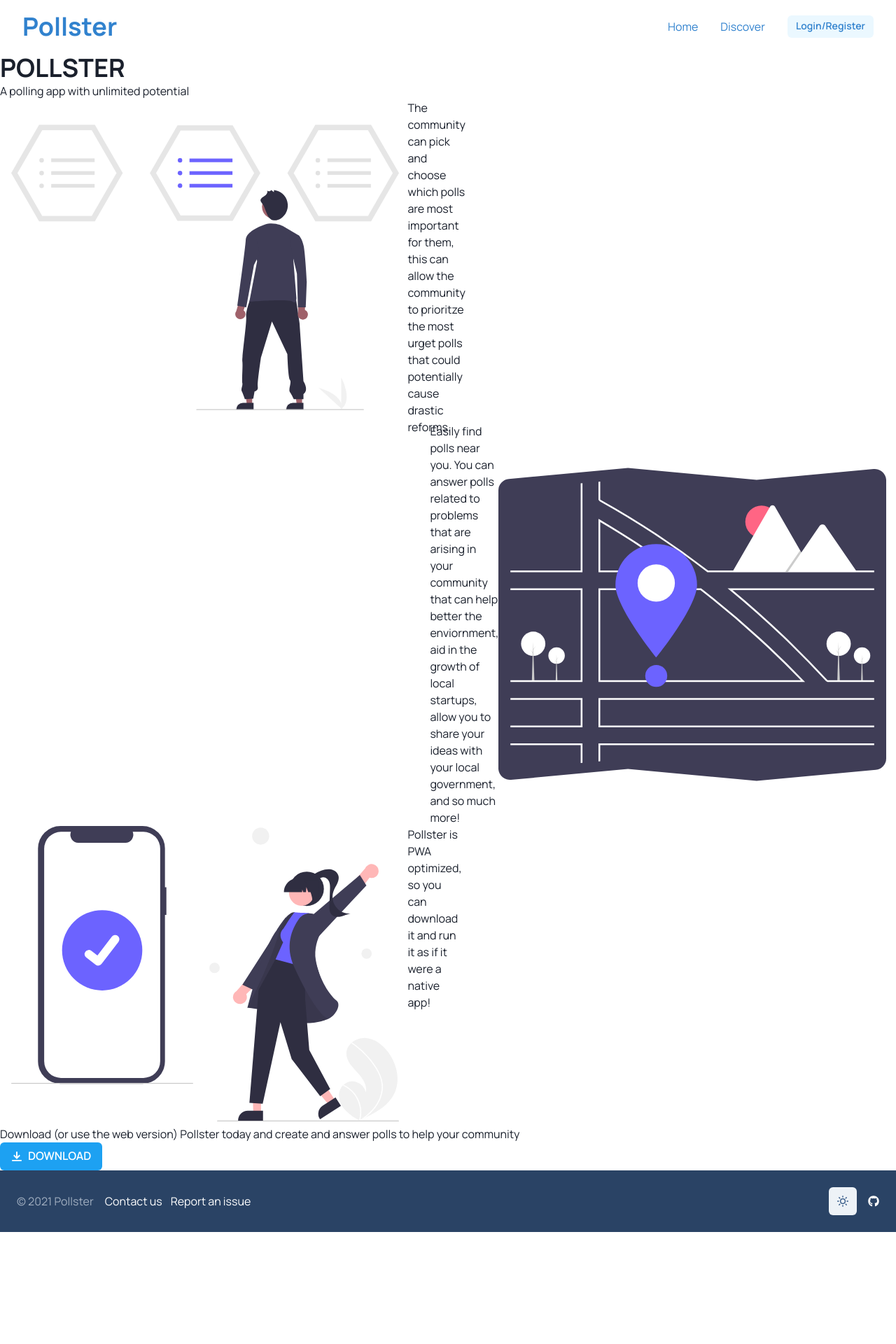
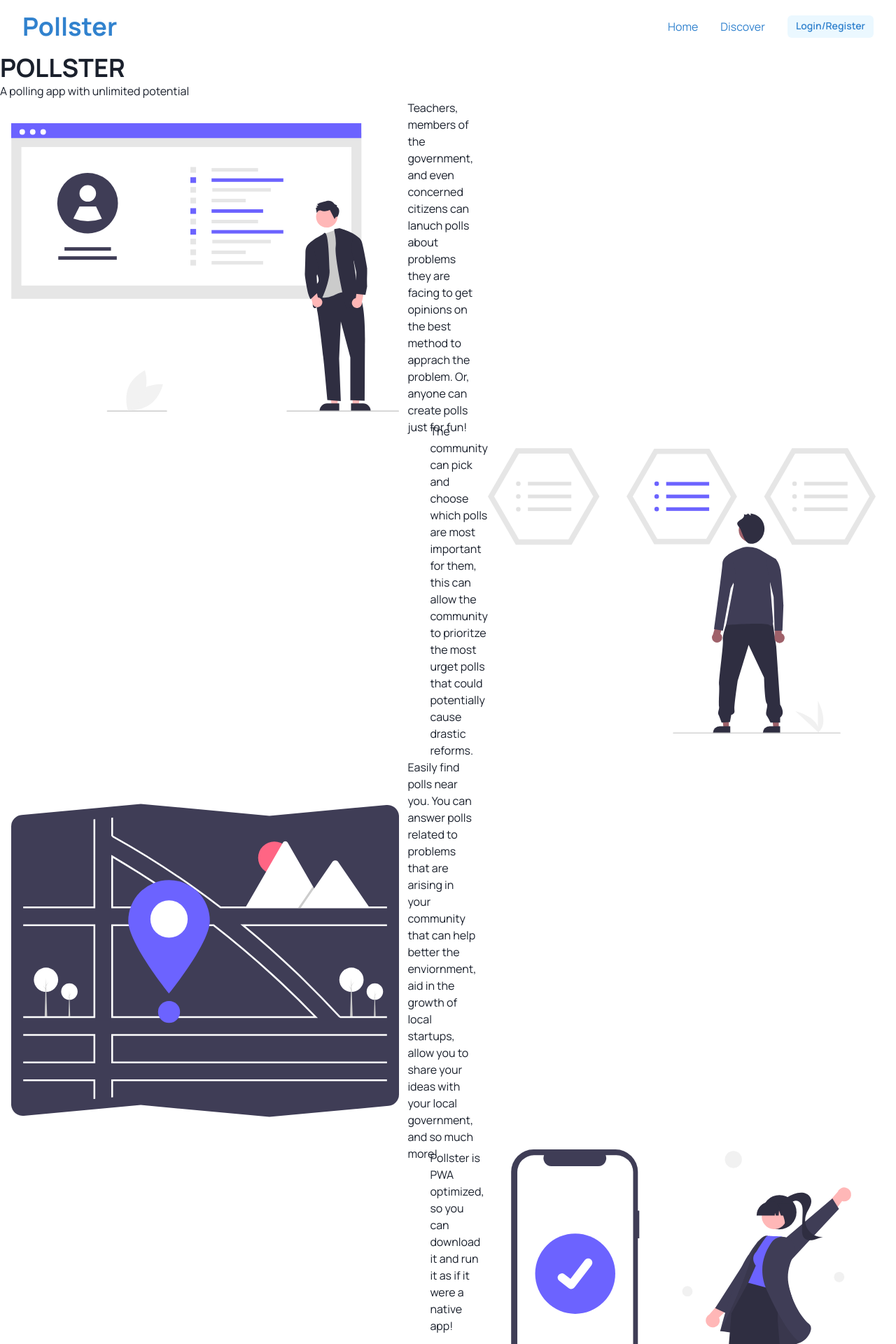
Before and after one commit to tinuh/pollster, a React (Create React App) app: page / in a window 1280 px wide. Shown: the top 1920 px of the page at 70% size. Before the commit the page ends 1760 px from the top, so only its background shows below. Built offline with nearby package versions, Linux system fonts and the light colour scheme; no server answers.

Commit message:
idk how to style this but added all the content

```diff
--- a/src/pages/homePage.jsx
+++ b/src/pages/homePage.jsx
@@ -8,13 +8,20 @@ export default function homePage(){
             <Heading>POLLSTER</Heading>
             <Text>A polling app with unlimited potential</Text>
             <Container align="center" display="inline-flex">
-                <img src='/hompagesvg/options.svg' alt="options" w="20%" h="20%" /> <Text ml="1vw" align="left">The community can pick and choose which polls are most important for them, this can allow the community to prioritze the most urget polls that could potentially cause drastic reforms. </Text>
+                <img src='/hompagesvg/create.svg' alt="create" w="20%" h="20%" />
+                <Text ml="1vw" align="left">Teachers, members of the government, and even concerned citizens can lanuch polls about problems they are facing to get opinions on the best method to apprach the problem. Or, anyone can create polls just for fun! </Text>
             </Container>
             <Container align="center" display="inline-flex">
-                <Text ml="1vw" align="left">Easily find polls near you. You can answer polls related to problems that are arising in your community that can help better the enviornment, aid in the growth of local startups, allow you to share your ideas with your local government, and so much more! </Text> <img src='/hompagesvg/map.svg' alt="map" w="20%" h="20%" />
+                <Text ml="1vw" align="left">The community can pick and choose which polls are most important for them, this can allow the community to prioritze the most urget polls that could potentially cause drastic reforms. </Text>
+                <img src='/hompagesvg/options.svg' alt="options" w="20%" h="20%" />
             </Container>
             <Container align="center" display="inline-flex">
-                <img src='/hompagesvg/pwa.svg' alt="pwa" w="20%" h="20%" /> <Text ml="1vw" align="left">Pollster is PWA optimized, so you can download it and run it as if it were a native app!</Text>
+                <img src='/hompagesvg/map.svg' alt="map" w="20%" h="20%" />
+                <Text ml="1vw" align="left">Easily find polls near you. You can answer polls related to problems that are arising in your community that can help better the enviornment, aid in the growth of local startups, allow you to share your ideas with your local government, and so much more! </Text>
+            </Container>
+            <Container align="center" display="inline-flex">
+                <Text ml="1vw" align="left">Pollster is PWA optimized, so you can download it and run it as if it were a native app!</Text>
+                <img src='/hompagesvg/pwa.svg' alt="pwa" w="20%" h="20%" />
             </Container>
             <Text> Download (or use the web version) Pollster today and create and answer polls to help your community </Text>
             <Button colorScheme="twitter" leftIcon={<DownloadIcon />}> DOWNLOAD </Button>
```
Also changed, not shown: public/hompagesvg/create.svg (added).
